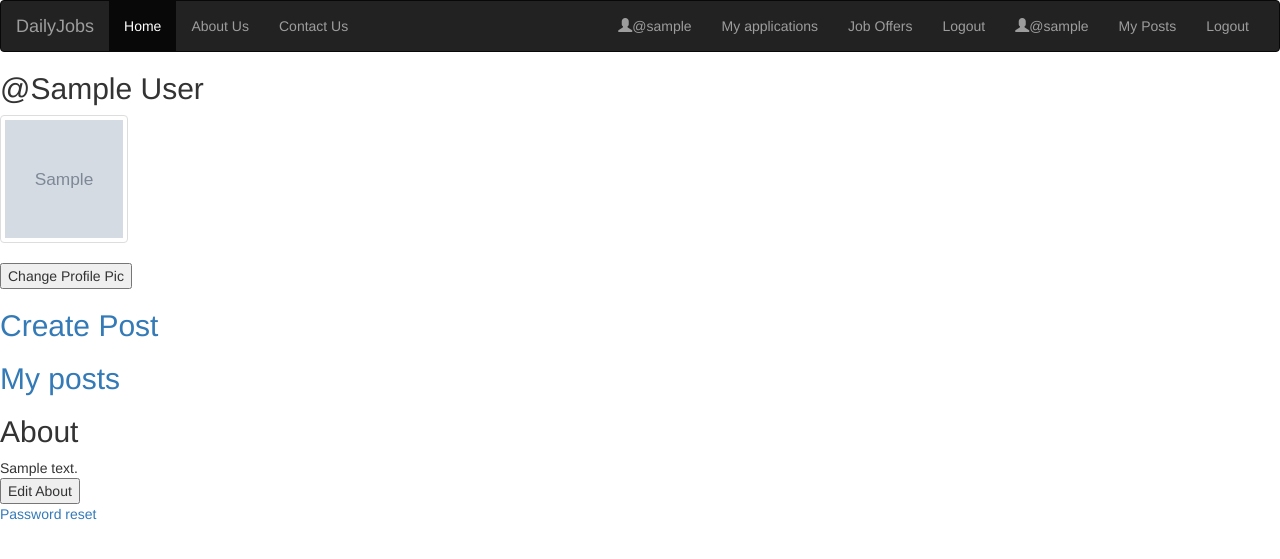
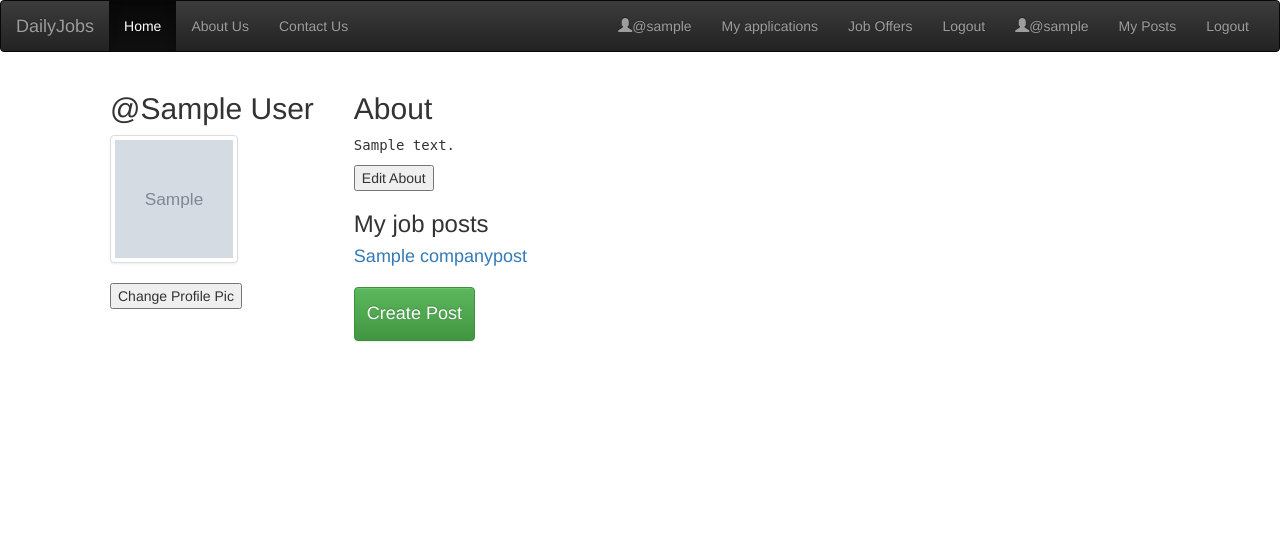
Before and after one commit to DailyJobsProject/dailyjobs, a Django app: page /users/company/1/ in a window 1280 px wide. Shown: the top 559 px of the page. Run offline with Django 3.2, Linux system fonts and the light colour scheme; a user stored in the database is signed in; tables that the repository leaves empty hold one stand-in row (values such as "Sample post"); grey boxes marked "Sample" are stand-in pictures; some libraries are stand-ins or nearby versions.

Commit message:
added css and html formating to CompanyDetail

```diff
--- a/dailyjobs/settings.py
+++ b/dailyjobs/settings.py
@@ -132,6 +132,6 @@ MEDIA_URL = '/media/'
 MEDIA_ROOT = os.path.join(BASE_DIR, 'media')
 
 LOGIN_REDIRECT_URL = '/'
-LOGOUT_REDIRECT_URL = 'logged_out'
+LOGOUT_REDIRECT_URL = '/'
 
 CRISPY_TEMPLATE_PACK = 'bootstrap4'
--- a/posts/templates/posts/companypost_detail.html
+++ b/posts/templates/posts/companypost_detail.html
@@ -1,6 +1,7 @@
 {% extends 'base.html' %}
 
 {% block content %}
+
     <p>Author: {{ companypost.user }}</p>
     <p>PK: {{ companypost.pk }}</p>
     <p>Title: {{companypost.title}}</p>
@@ -14,6 +15,7 @@
         {% for application in applications %}
             {% if companypost.title|striptags|add:user.username|striptags == application.identifier|striptags %}
                 <p>You already applied</p>
+
                 <a href="{% url 'posts:application_delete' pk=application.pk %}">Unapply</a>
 
             {% endif %}
--- a/posts/urls.py
+++ b/posts/urls.py
@@ -2,11 +2,11 @@ from django.urls import path, include
 from rest_framework import routers
 from .views import ApplicationViewSet, CompanyPostViewSet
 from . import views
+
+
 router = routers.DefaultRouter()
 router.register(r'applications', ApplicationViewSet)
 router.register(r'company_posts', CompanyPostViewSet)
-
-
 
 app_name = 'posts'
 
--- /dev/null
+++ b/static/css/style.css
@@ -0,0 +1,17 @@
+p {
+    font-family: monospace;
+}
+
+ul {
+    list-style-type: none;
+}
+
+.about-postlist  {
+    display: flex;
+    flex-direction: column;
+}
+
+.img_about {
+    display: flex;
+    justify-content: stretch;
+}
--- a/templates/base.html
+++ b/templates/base.html
@@ -4,7 +4,16 @@
 <head>
     <meta charset="UTF-8">
     <meta name="viewport" content="width=device-width, initial-scale=1.0">
-    <link rel="stylesheet" href="https://maxcdn.bootstrapcdn.com/bootstrap/3.3.7/css/bootstrap.min.css">
+    <link rel="stylesheet" type="text/css" href="{% static 'css/style.css' %}">
+    <!-- <link rel="stylesheet" href="https://maxcdn.bootstrapcdn.com/bootstrap/3.3.7/css/bootstrap.min.css">     -->
+    <!-- Latest compiled and minified CSS -->
+    <link rel="stylesheet" href="https://maxcdn.bootstrapcdn.com/bootstrap/3.3.7/css/bootstrap.min.css" integrity="sha384-BVYiiSIFeK1dGmJRAkycuHAHRg32OmUcww7on3RYdg4Va+PmSTsz/K68vbdEjh4u" crossorigin="anonymous">
+
+    <!-- Optional theme -->
+    <link rel="stylesheet" href="https://maxcdn.bootstrapcdn.com/bootstrap/3.3.7/css/bootstrap-theme.min.css" integrity="sha384-rHyoN1iRsVXV4nD0JutlnGaslCJuC7uwjduW9SVrLvRYooPp2bWYgmgJQIXwl/Sp" crossorigin="anonymous">
+
+    <!-- Latest compiled and minified JavaScript -->
+    <script src="https://maxcdn.bootstrapcdn.com/bootstrap/3.3.7/js/bootstrap.min.js" integrity="sha384-Tc5IQib027qvyjSMfHjOMaLkfuWVxZxUPnCJA7l2mCWNIpG9mGCD8wGNIcPD7Txa" crossorigin="anonymous"></script>
     <title>DailyJobs</title>
 </head>
 <body>
--- a/users/templates/company_detail.html
+++ b/users/templates/company_detail.html
@@ -6,6 +6,10 @@
     {% if company.name == user.company.name %}
       <!-- If the logged in Company is the owner of the currently accesed profile page,
        fields can pe updated -->
+
+        <div class="container">
+          <ul class="img_about">
+            <li>
               <h2>@{{company.name}}</h2>
 
               <!--If user has uploaded profile picture, it will be fetched from media/profile_pics-->
@@ -13,30 +17,45 @@
                   <img src="{{ company.image.url }}", class="img-responsive thumbnail" alt="img" style="height: 128px; width: 128px;">
                   <form action="{% url 'users:cprofilepic_update' pk=user.pk%}">
                       <input type="submit" value="Change Profile Pic" />
+                  </form>
 
               <!-- If user hasn't uploaded any profile pictures, a placeholder image will be fetched from static/users/user.png -->
               {% else %}
                   <img src="{% static 'users/user.png' %}" alt="Upload profile pic" style="height: 100px; width: 100px;">
                   <form action="{% url 'users:cprofilepic_update' pk=user.pk%}">
                       <input type="submit" value="Change Profile Pic" />
+                  </form>
+              </div>
 
               {% endif %}
-            </form>
-
-        <!-- Companypost Create View -->
-        <h2><a href="{% url 'posts:create' %}">Create Post</a><br></h2>
-
-        <!--Current Company Posts List View -->
-        <h2><a href="{% url 'posts:list' %}">My posts</a></h2>
 
             <!--Company Description -->
+            <li>
+              <ul class="about-postlist">
+
+                <li>
                   <h2>About</h2>
-        {{company.about}}
+                  <p>{{company.about}}</p>
                   <form action="{% url 'users:company_update' pk=user.pk%}">
                     <input type="submit" value="Edit About" />
                   </form>
+                </li>
 
-        <a href="{% url 'password_reset' %}">Password reset</a>
+                <li>
+                  <!--Current Company Posts List View -->
+                  <h3>My job posts</h3>
+                  {% for post in my_posts %}
+                    <h4><a href="{% url 'posts:detail' pk=post.pk %}">{{post.title}}</a></h3>
+                  {% endfor %}
+                  <!-- Companypost Create View -->
+                    <h3><a class="btn btn-success" href="{% url 'posts:create' %}"><h4>Create Post</h4></a></h3>
+                </li>
+
+              </ul>
+
+            </li>
+
+          </ul>
 
     {% else %}
         <!-- Non updateable Company profile page -->
@@ -57,4 +76,5 @@
         {{company.about}}
 
     {% endif %}
+</div>
 {% endblock  %}
--- a/users/views.py
+++ b/users/views.py
@@ -14,6 +14,7 @@ from .models import User, Company, Employee
 
 from rest_framework import viewsets
 from .serializers import CompanySerializer, EmployeeSerializer
+
 
 class SignUpView(TemplateView):
     template_name = 'registration/signup.html'
@@ -43,6 +44,14 @@ class CompanyDetailView(LoginRequiredMixin, DetailView):
 
     model = Company
     template_name = "company_detail.html"
+
+    def get_context_data(self, **kwargs):
+        from django.apps import apps
+        CompanyPost = apps.get_model('posts', 'CompanyPost')
+
+        context = super(CompanyDetailView, self).get_context_data(**kwargs)
+        context["my_posts"] = CompanyPost.objects.all()
+        return context
 
 class CompanyUpdateView(LoginRequiredMixin, UpdateView):
     """Updates Company.about"""
```
Lines whose indentation alone changed are shown as unchanged.
